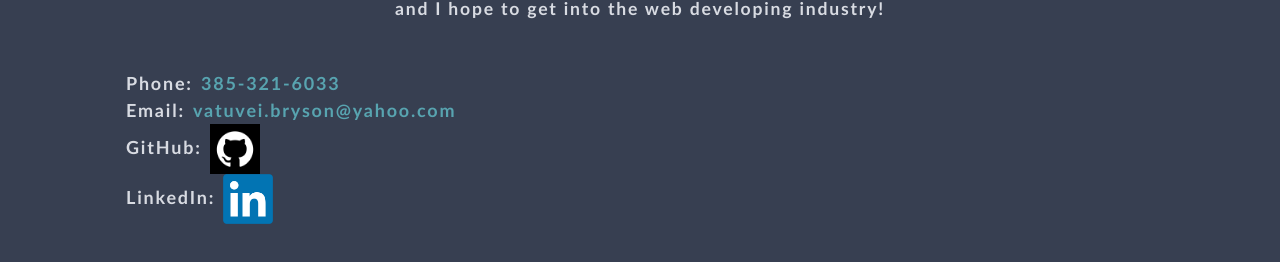
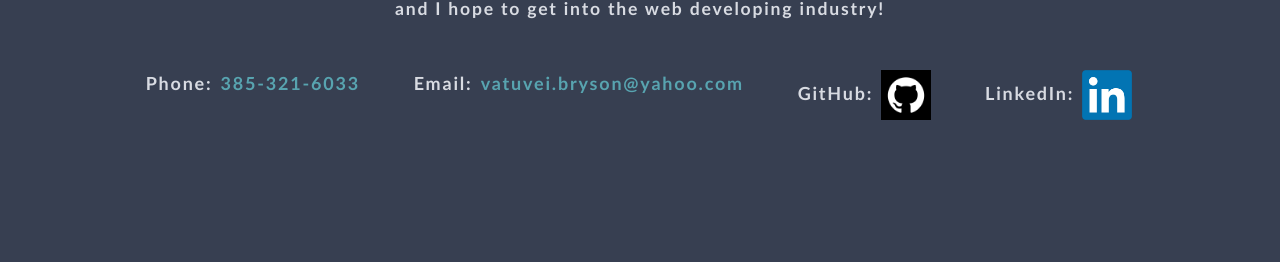
Before and after one commit to Bvatuvei/react-portfolio, a React (Create React App) app: page / in a window 1280 px wide. Shown: the part 1478-1740 px from the top of the page. After the commit the page ends 1648 px from the top, so only its background shows below. Built offline with nearby package versions, Linux system fonts and the light colour scheme.

Commit message:
updated footer

```diff
--- a/src/components/Footer/index.js
+++ b/src/components/Footer/index.js
@@ -4,25 +4,26 @@ import gitHubImage from '../../assets/images/github.png'
 
 function Footer() {
     return (
-        <div>
-        <ul>
-        <li class="is-size-4">
+        <div className="flex-footer">
+
+        <div class="is-size-4">
             Phone: <a href="tel:385.321.6033">385-321-6033</a> <br />
-        </li>
-        <li class="is-size-4">
+        </div>
+
+        <div class="is-size-4 text-center">
             Email: <a href="mailto:vatuvei.bryson@yahoo.com">vatuvei.bryson@yahoo.com</a>
-        </li>
-        <li class="is-size-4">
+        </div>
+        <div class="is-size-4">
             GitHub: <a href="https://github.com/Bvatuvei" target="_blank">
                 <img className="nav-logo-image" src={gitHubImage} alt="" />
             </a>
-        </li>
-        <li class="is-size-4">
+        </div>
+        <div class="is-size-4">
             LinkedIn: <a href="https://www.linkedin.com/in/bryson-vatuvei-935aa0100/" target="_blank">
                 <img className="nav-logo-image" src={linkedInImage} alt="" />
             </a>
-        </li>
-    </ul>
+        </div>
+
     </div>
     )
 }
--- a/src/index.css
+++ b/src/index.css
@@ -330,6 +330,12 @@ a {
   justify-content: space-around;
 }
 
+.flex-footer {
+  display: flex;
+  justify-content: space-evenly;
+  flex-wrap: wrap;
+}
+
 .about-me-image {
   width: 15%;
   border-radius: 75px;
```
